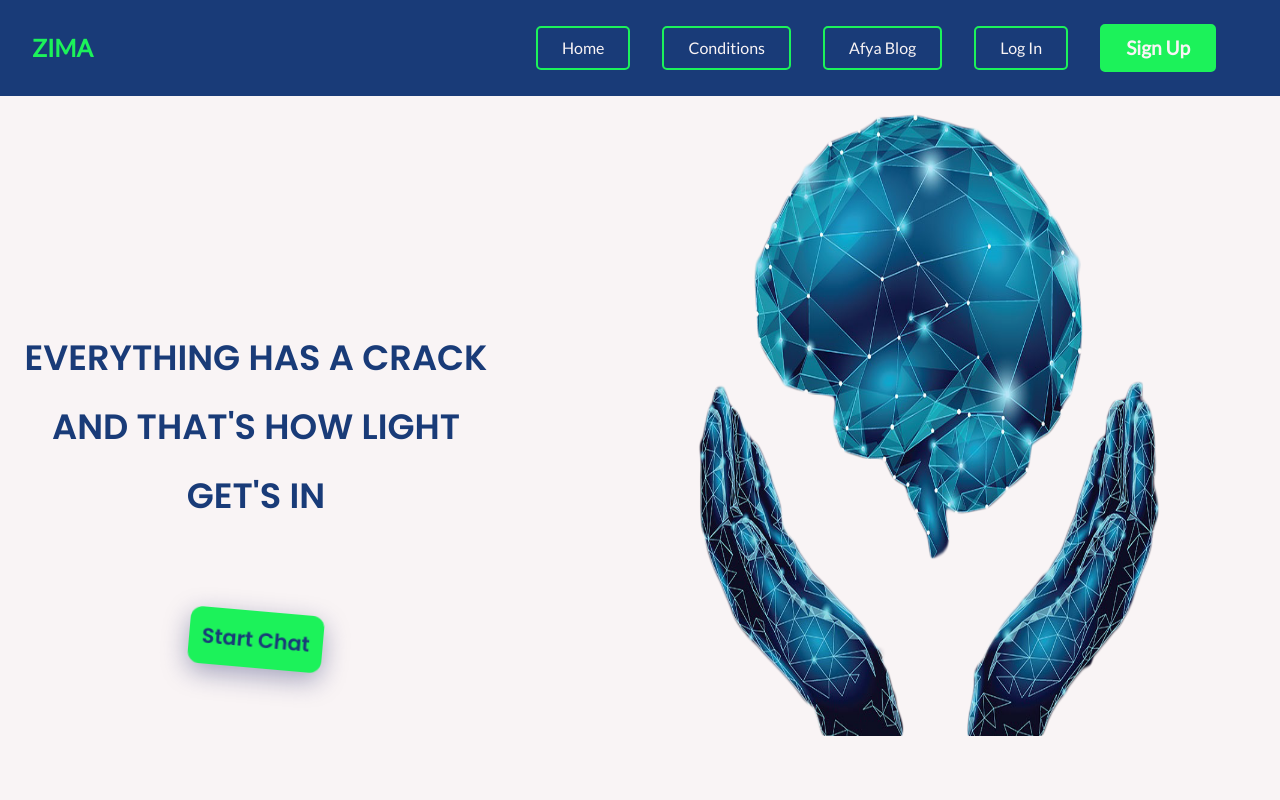
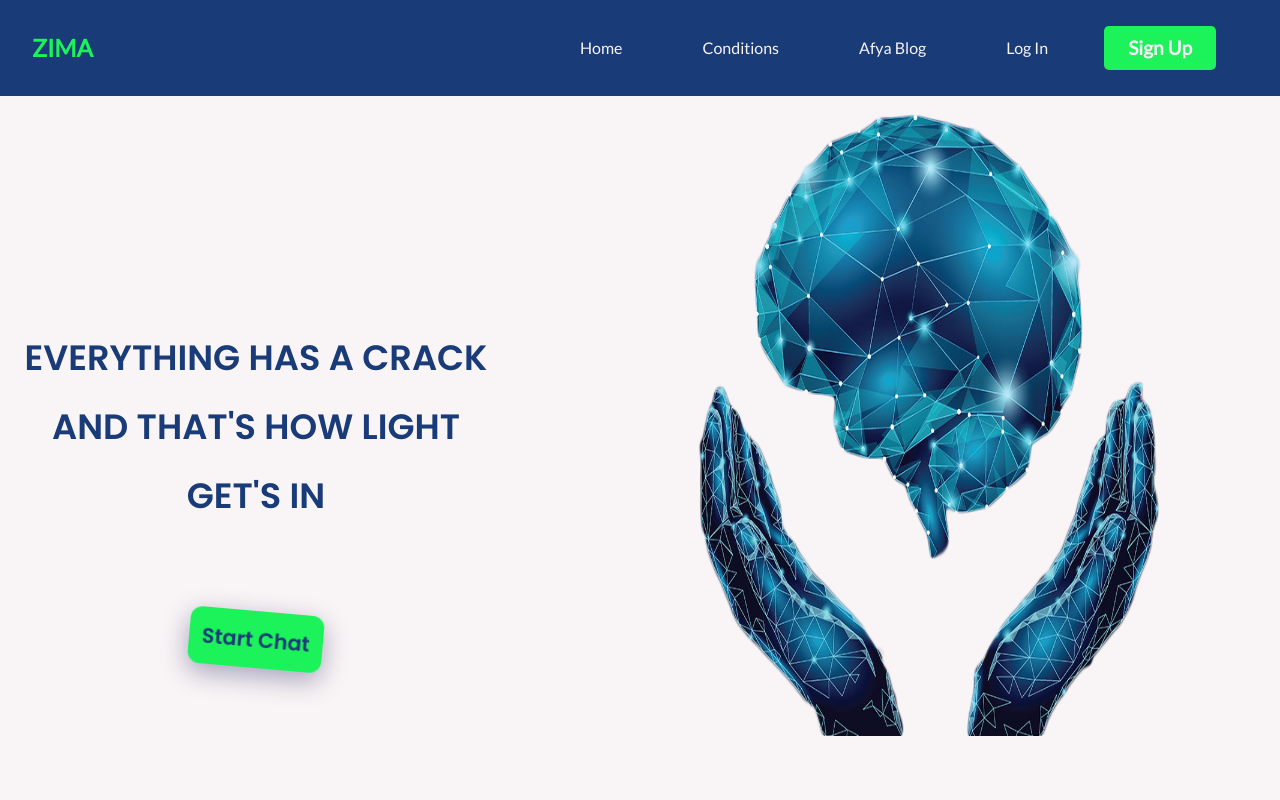
Before and after one commit to apella1/zima-ui, a React (Create React App) app: page / in a window 1280 px wide. Shown: the top 800 px of the page. Built offline with nearby package versions, Linux system fonts and the light colour scheme.

Commit message:
Remove navbar borders

```diff
--- a/src/components/navbar/navbar.css
+++ b/src/components/navbar/navbar.css
@@ -28,8 +28,6 @@
 }
 
 .zima__navbar--links a {
-    border: 2px solid var(--color-btn);
-    border-radius: 5px;
     padding: 0.5rem 1.5rem;
     margin-right: 2rem;
     color: var(--light-text);
```
